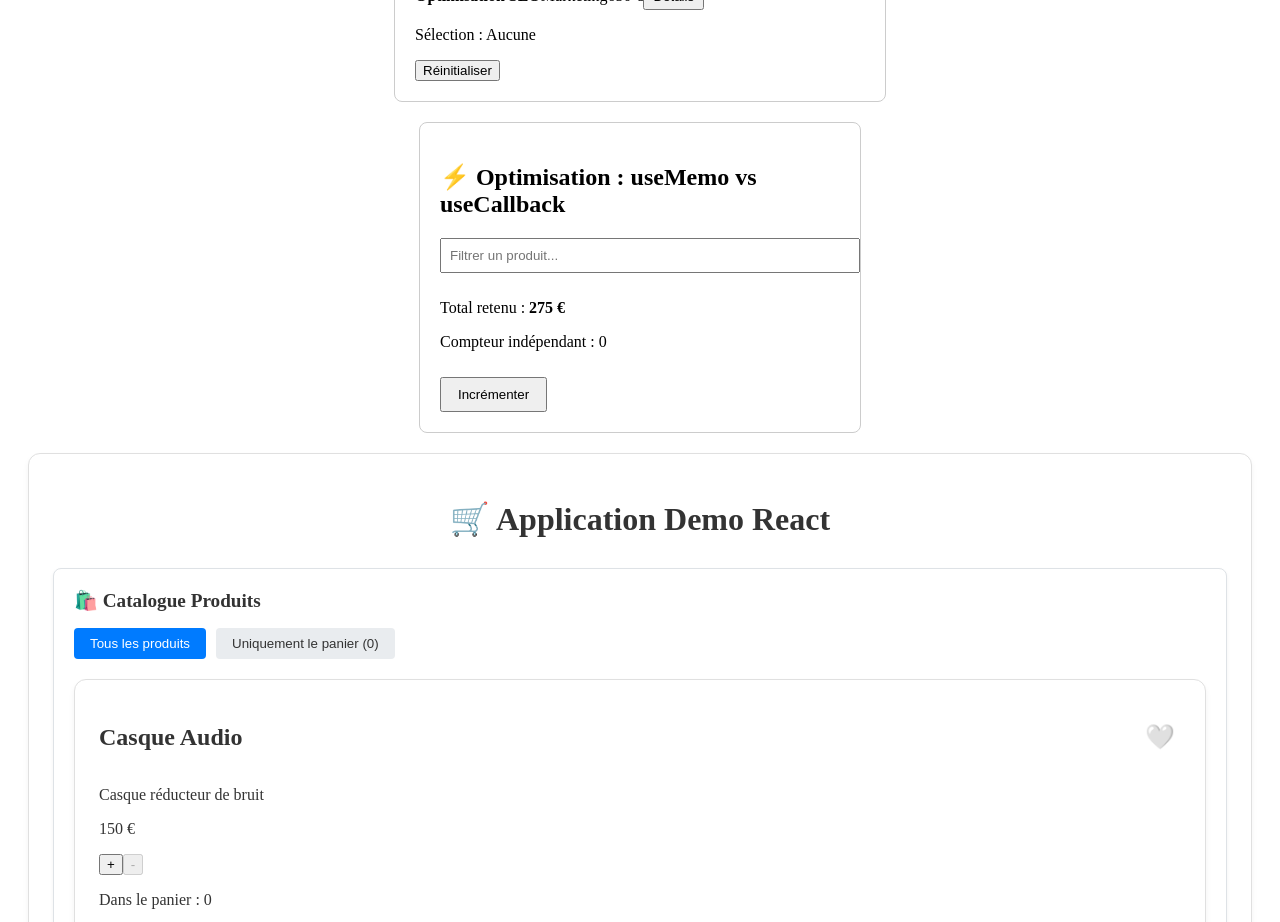
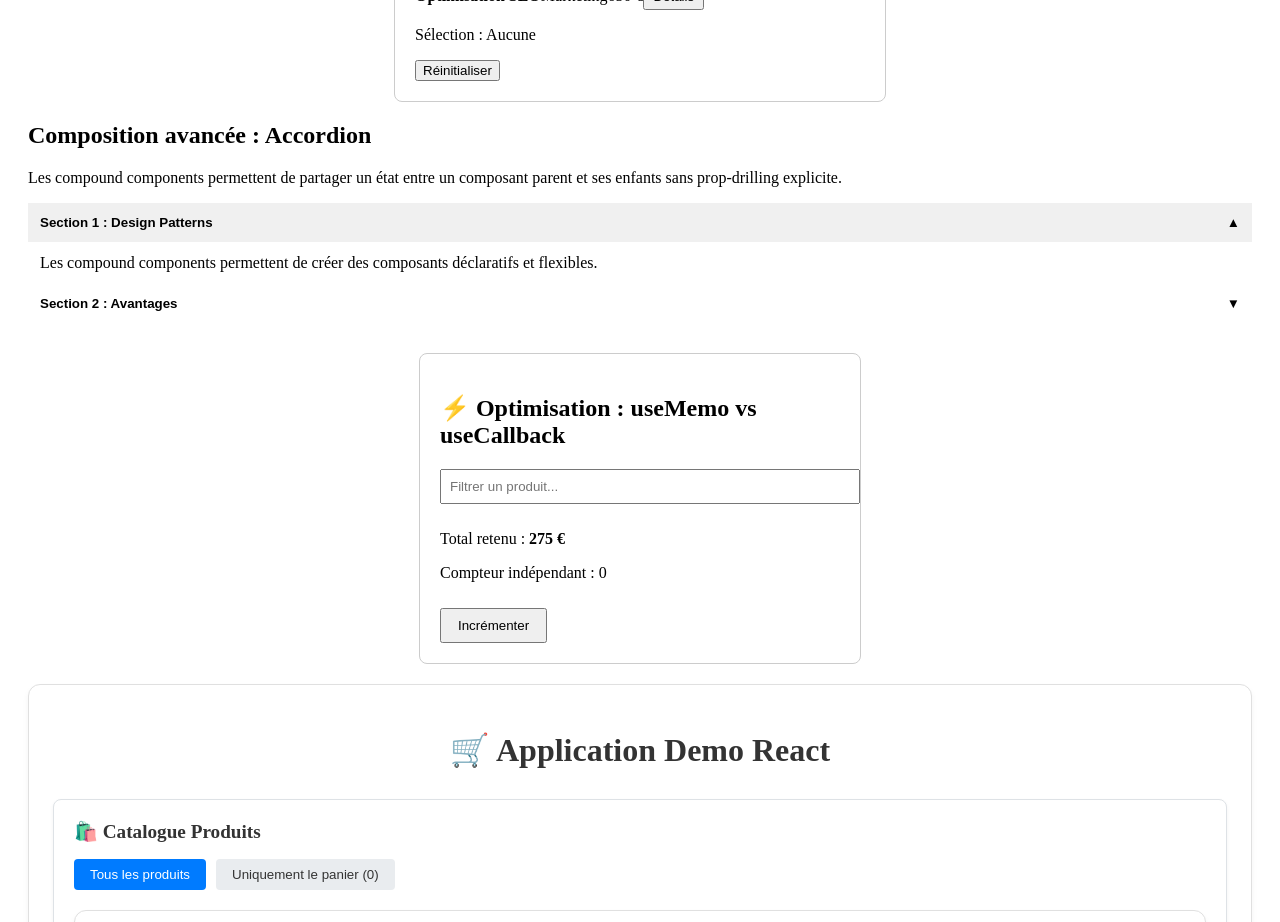
Before and after one commit to Julieinfo/learn-react, a React (Vite) app: page / in a window 1280 px wide. Shown: the part 1040-1962 px from the top of the page. Built offline with nearby package versions, Linux system fonts and the light colour scheme.

Commit message:
feat: implémentation du pattern Compound Components avec Accordion

```diff
--- a/src/App.jsx
+++ b/src/App.jsx
@@ -17,6 +17,7 @@ import TodoApp from './components/TodoApp';
 import GestionProduits from './components/GestionProduits';
 import CompteurProfiler from './components/CompteurProfiler';
 import DashboardS5 from './components/ProjetIntegrateurS5';
+import { Accordion } from './components/Accordion';
 
 const PRODUITS_INITIAUX = [
   { id: 1, nom: 'Casque Audio', description: 'Casque réducteur de bruit', prix: 150, quantite: 0 },
@@ -101,10 +102,36 @@ function App() {
       {/* Section 4 : Dashboard intégrateur S5 */}
       <DashboardS5 />
 
-      {/* Section 5 : Gestion des Produits */}
+      {/* Section 5 : Démonstration du pattern Compound Components */}
+      <section style={{ marginBottom: '30px' }}>
+        <h2>Composition avancée : Accordion</h2>
+        <p>
+          Les compound components permettent de partager un état entre un
+          composant parent et ses enfants sans prop-drilling explicite.
+        </p>
+        <Accordion defaultOpenId="patterns">
+          <Accordion.Item id="patterns">
+            <Accordion.Header>Section 1 : Design Patterns</Accordion.Header>
+            <Accordion.Content>
+              Les compound components permettent de créer des composants
+              déclaratifs et flexibles.
+            </Accordion.Content>
+          </Accordion.Item>
+
+          <Accordion.Item id="advantages">
+            <Accordion.Header>Section 2 : Avantages</Accordion.Header>
+            <Accordion.Content>
+              L'état est partagé de façon transparente sans prop-drilling
+              explicite depuis l'extérieur.
+            </Accordion.Content>
+          </Accordion.Item>
+        </Accordion>
+      </section>
+
+      {/* Section 6 : Gestion des Produits */}
       <GestionProduits />
 
-      {/* Section 6 : Boutique & Panier */}
+      {/* Section 7 : Boutique & Panier */}
       <Conteneur>
         <h1 style={{ textAlign: 'center', marginBottom: '30px' }}>
           🛒 Application Demo React
--- /dev/null
+++ b/src/components/Accordion.jsx
@@ -0,0 +1,72 @@
+import React, { useState, createContext, useContext } from 'react';
+
+// Contexte interne : il partage l'élément ouvert entre les sous-composants.
+const AccordionContext = createContext(null);
+
+// Composant parent : il possède l'état partagé et fournit la logique de bascule.
+export function Accordion({ children, defaultOpenId = null }) {
+  const [openId, setOpenId] = useState(defaultOpenId);
+
+  const toggleItem = (id) => {
+    setOpenId((previousId) => (previousId === id ? null : id));
+  };
+
+  return (
+    <AccordionContext.Provider value={{ openId, toggleItem }}>
+      {children}
+    </AccordionContext.Provider>
+  );
+}
+
+// Item : clone ses enfants pour leur transmettre implicitement l'identifiant.
+function AccordionItem({ id, children }) {
+  return (
+    <div>
+      {React.Children.map(children, (child) =>
+        React.cloneElement(child, { itemId: id })
+      )}
+    </div>
+  );
+}
+
+// Header : il lit le contexte et déclenche l'ouverture ou la fermeture de l'item.
+function AccordionHeader({ itemId, children }) {
+  const { openId, toggleItem } = useContext(AccordionContext);
+  const isOpen = openId === itemId;
+
+  return (
+    <button
+      type="button"
+      onClick={() => toggleItem(itemId)}
+      aria-expanded={isOpen}
+      style={{
+        width: '100%',
+        padding: '12px',
+        textAlign: 'left',
+        background: isOpen ? '#f0f0f0' : '#fff',
+        border: 'none',
+        cursor: 'pointer',
+        fontWeight: 'bold',
+        display: 'flex',
+        justifyContent: 'space-between'
+      }}
+    >
+      {children}
+      <span aria-hidden="true">{isOpen ? '▲' : '▼'}</span>
+    </button>
+  );
+}
+
+// Content : il n'est rendu que lorsque l'identifiant correspond à l'item ouvert.
+function AccordionContent({ itemId, children }) {
+  const { openId } = useContext(AccordionContext);
+
+  if (openId !== itemId) return null;
+
+  return <div style={{ padding: '12px' }}>{children}</div>;
+}
+
+// API déclarative : les sous-composants sont accessibles via Accordion.Item, etc.
+Accordion.Item = AccordionItem;
+Accordion.Header = AccordionHeader;
+Accordion.Content = AccordionContent;
```
